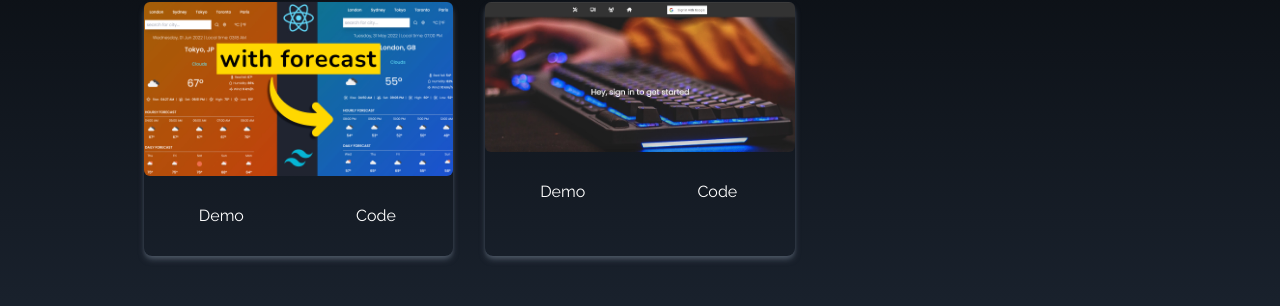
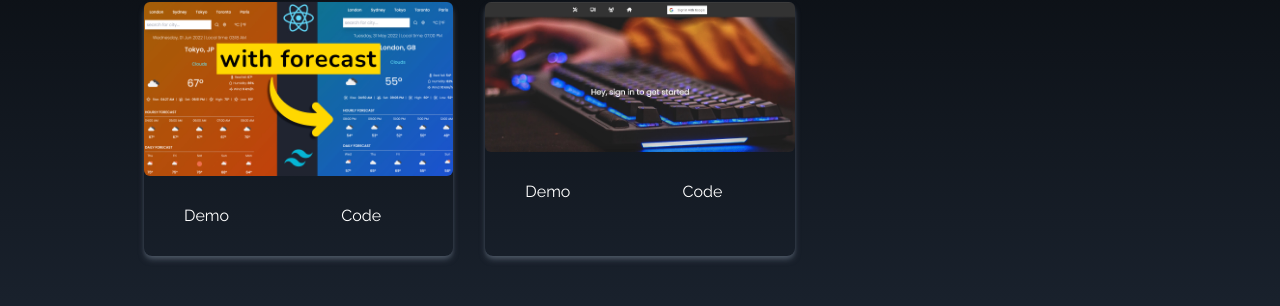
Before and after one commit to jonesdy99/MainPortfolio, a React (Create React App) app: page / in a window 1280 px wide. Shown: the part 1943-2249 px from the top of the page. Built offline with nearby package versions, Linux system fonts and the light colour scheme.

Commit message:
add portfolio links

```diff
--- a/src/components/Portfolio.jsx
+++ b/src/components/Portfolio.jsx
@@ -1,6 +1,7 @@
 import React from 'react'
 import reactWeather from '../assets/portfolio/reactWeather.jpg'
 import ReadMe from '../assets/portfolio/ReadMe.jpg'
+
 
 const Portfolio = () => {
 
@@ -11,7 +12,8 @@ const Portfolio = () => {
     },
     {
       id: 2,
-      src: ReadMe
+      src: ReadMe,
+      link: 'https://pc-part-picker.herokuapp.com/'
     },
   ]
 
@@ -24,11 +26,11 @@ const Portfolio = () => {
         </div>
 
         <div className='grid sm:grid-cols-2 md:grid-cols-3 gap-8 px-12 sm:px-0'>
-          {portfolios.map(({id,src}) => (
+          {portfolios.map(({id,src,link}) => (
           <div key={id} className='shadow-md shadow-gray-600 rounded-lg'>
             <img src={src} alt="" className='rounded-md duration-200 hover:scale-105' />
             <div className='flex items-center justify-center'>
-              <button className='w-1/2 px-6 py-3 m-4 duration-200 hover:scale-105'>Demo</button>
+              <a href={link}><button className='w-1/2 px-6 py-3 m-4 duration-200 hover:scale-105'>Demo</button></a>
               <button className='w-1/2 px-6 py-3 m-4 duration-200 hover:scale-105'>Code</button>
             </div>
           </div>
```
